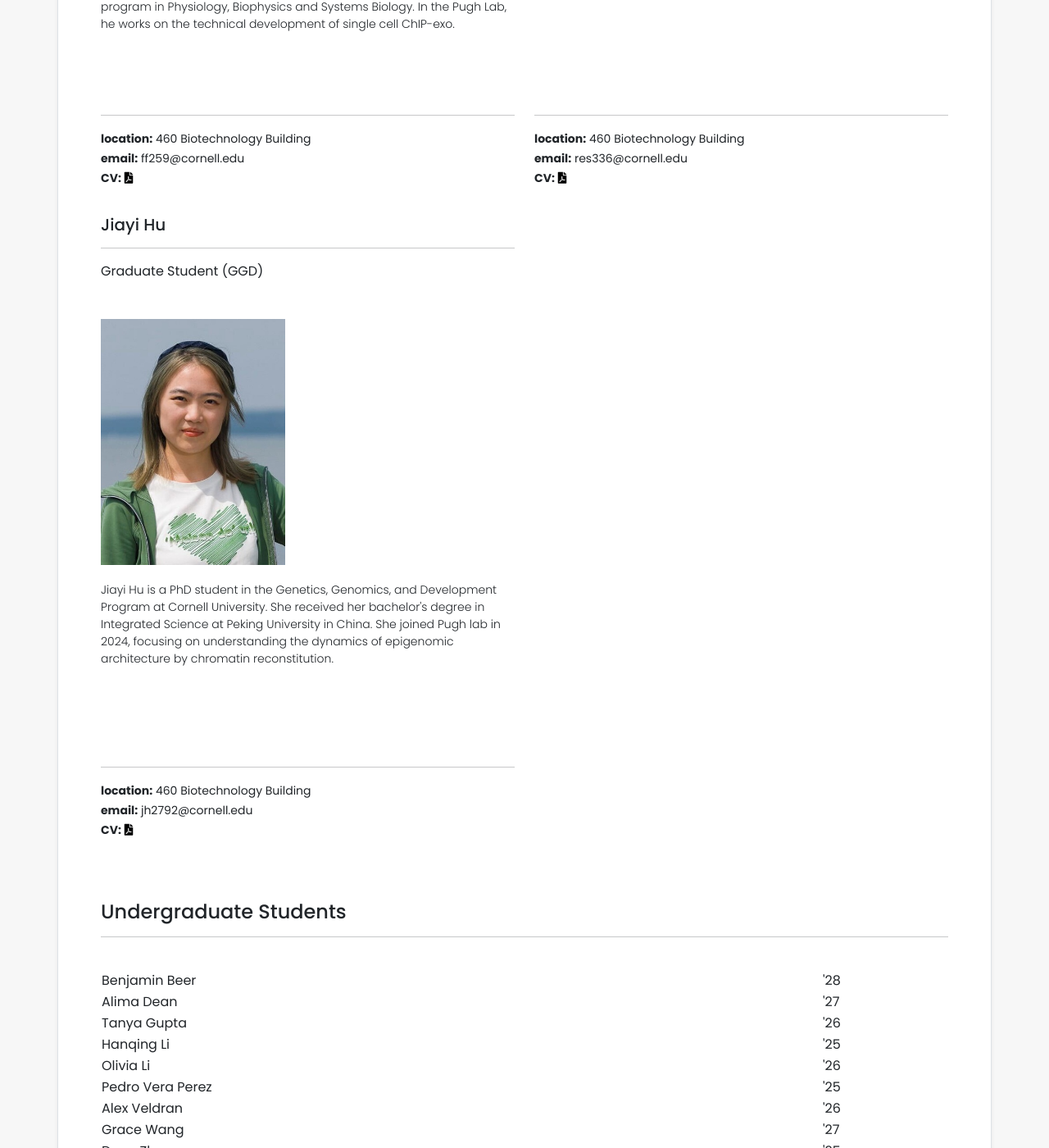
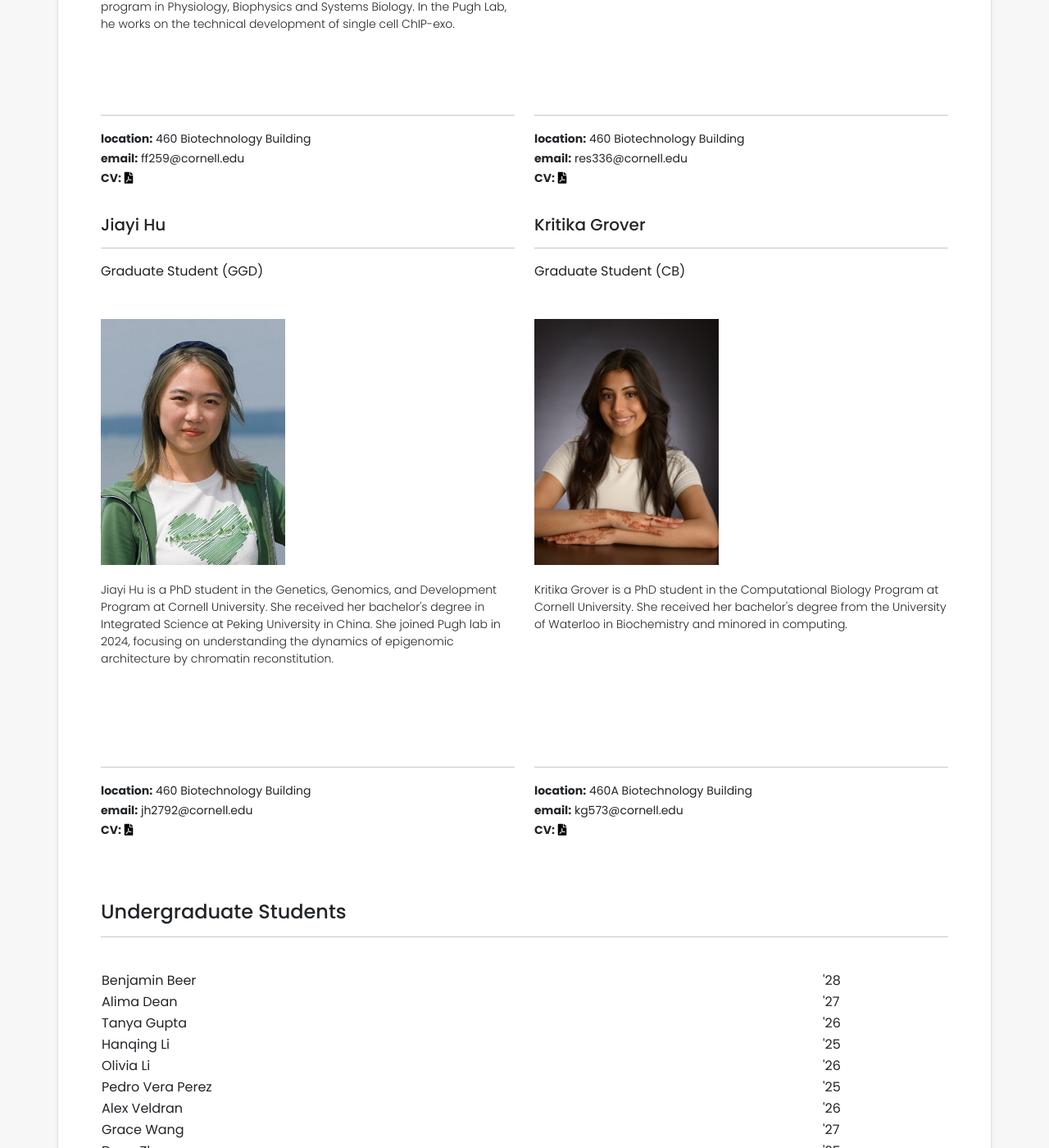
Before and after one commit to CEGRcode/cegrcode.github.io, a Jekyll site: the page built from group.html, in a window 1280 px wide and 1400 px high, scrolled down 4400 px. Shown: the whole window at 82% size. Built offline with Jekyll 4.4.1, drawn with Linux system fonts in a browser that asks for light colours; nearby versions of some CDN libraries.

Commit message:
add Kritika to group page

```diff
--- a/group.html
+++ b/group.html
@@ -452,6 +452,40 @@ title: Group
         </small>
       </div>
     </div>
+    <!--Kritika-->
+    <div class="col-xxl-4 col-xl-6 col-lg-6">
+      <h5>Kritika Grover</h5>
+      <hr />
+      <div class="group-member-dept">
+        <p><strong>Graduate Student (CB)</strong></p>
+      </div>
+      <img src="./assets/images/Kritika_Grover.jpeg" alt="kritika" class="group-member-photo" />
+      <div class="media-body">
+        <div class="group-member-subcontainer">
+          <p class="group-member-blurb">
+            Kritika Grover is a PhD student in the Computational Biology Program at
+            Cornell University. She received her bachelor's degree from the University
+            of Waterloo in Biochemistry and minored in computing.
+          </p>
+        </div>
+        <hr />
+        <small>
+          <strong>location:</strong> 460A Biotechnology Building
+          <br />
+          <strong>email:</strong> kg573@cornell.edu
+          <br />
+          <strong>CV:</strong>
+          <a href="assets/docs/KritikaGrover_CV.pdf" download>
+            <i class="fas fa-file-pdf"></i>
+          </a>
+          <br />
+          <!-- <strong>website:</strong>
+          <a href="https://XXXXXXX.github.io/" website>
+            <i class="fas fa-link"></i>
+          </a> -->
+        </small>
+      </div>
+    </div>
     <!--New Students go here...-->
 
 
```
Also changed, not shown: assets/images/Kritika_Grover.jpeg (added), 1 other file.
